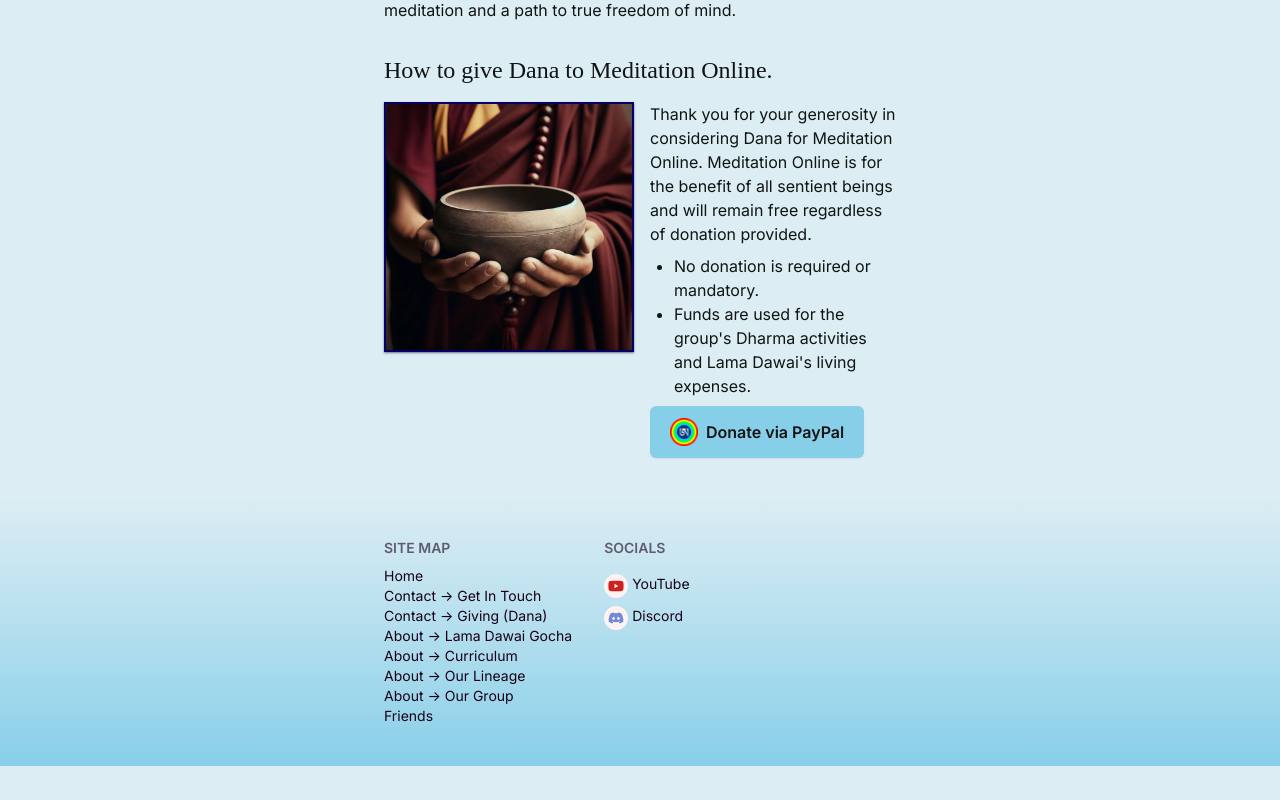
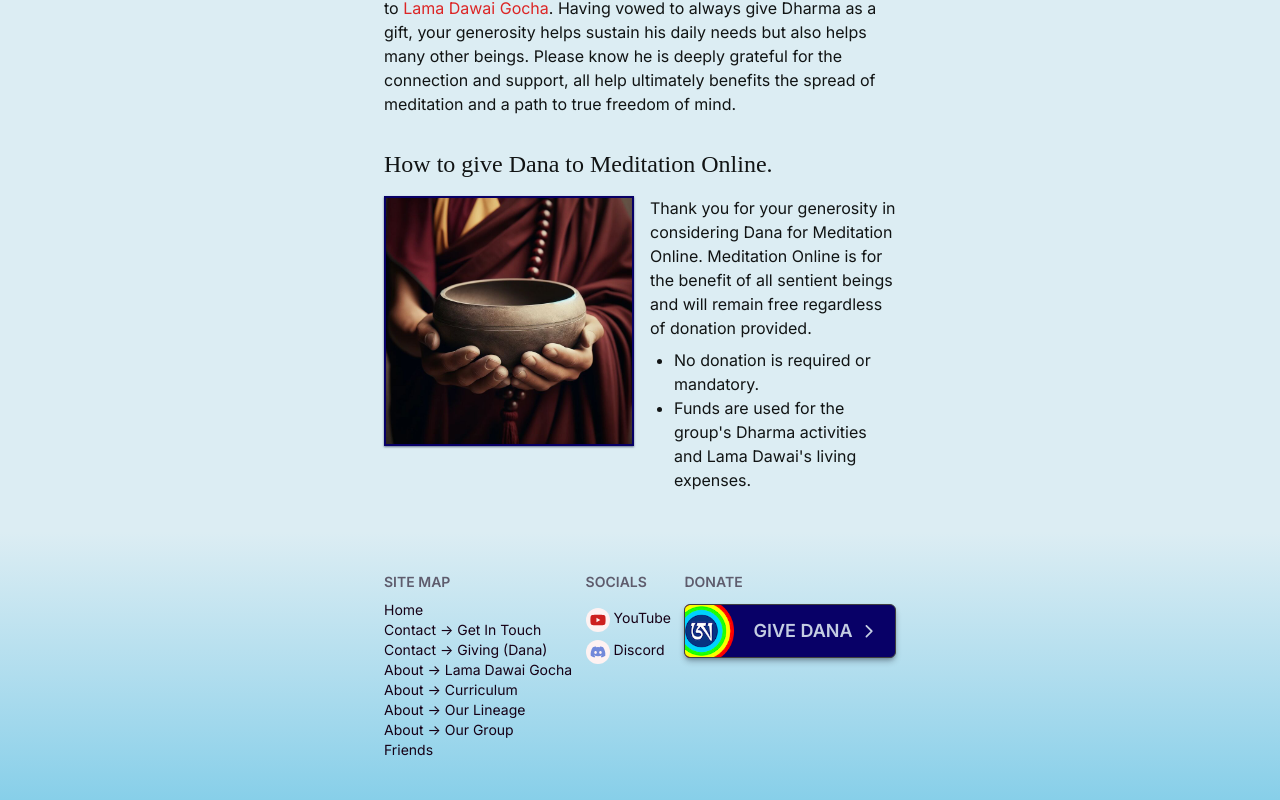
Before and after one commit to mo-sangha/website, a SvelteKit app in the folder frontend/: page /contact/giving in a window 1280 px wide. Shown: the part 538-1338 px from the top of the page. Before the commit the page ends 1304 px from the top, so only its background shows below. Built offline with nearby package versions, Linux system fonts and the light colour scheme; a web font is replaced by a local one.

Commit message:
- Modified icon component to accept Tailwind class prop and optional dimension - Added smaller version of the main icon - Created a new, prominent donation button - Restructured the footer to add an additional column and space them all evenly - Added the new donate button to the giving page

```diff
--- /dev/null
+++ b/frontend/src/components/DonateButton.svelte
@@ -0,0 +1,20 @@
+<script lang="ts">
+	import { faChevronRight } from '@fortawesome/free-solid-svg-icons';
+	import Icon from '../components/Icon.svelte';
+    import iconSmall from '../lib/icon-small.png';
+</script>
+
+<a
+    href="https://www.paypal.com/paypalme/dawaigocha"
+    target="_blank"
+    class="relative flex items-center gap-2 w-fit pl-16 pr-5 py-3
+           text-lg font-bold text-primary-content hover:text-white
+           bg-primary rounded-md border border-neutral-700
+           shadow-md shadow-slate-950/30 hover:shadow-slate-950/50
+           fill-primary-content hover:fill-white
+           hover:scale-105 transition-all duration-300"
+    style="background-image: url({iconSmall}); background-size: 65px 65px; background-position: -16px center; background-repeat: no-repeat;"
+>
+    <span class="z-10 pl-1">GIVE DANA</span>
+    <Icon icon={faChevronRight} class="z-10" dimension="0.9rem" />
+</a>
--- a/frontend/src/components/Icon.svelte
+++ b/frontend/src/components/Icon.svelte
@@ -2,14 +2,15 @@
 	import type { IconDefinition } from '@fortawesome/free-brands-svg-icons';
 	export let icon: IconDefinition;
 	export let color: string;
+	export let dimension: string = '1rem';
 
 	const [width, height, ligatures, unicode, svgPathData] = icon.icon;
 </script>
 
-<div class="flex bg-red-50 rounded-full align-middle items-center p-1">
+<div class="flex bg-red-50 rounded-full align-middle items-center p-1" {...$$restProps}>
 	<svg
-		height="1rem"
-		width="1rem"
+		height={dimension}
+		width={dimension}
 		viewBox={`0 0 ${width} ${height}`}
 		xmlns="http://www.w3.org/2000/svg"
 	>
--- a/frontend/src/routes/+layout.svelte
+++ b/frontend/src/routes/+layout.svelte
@@ -5,6 +5,8 @@
 	import { definition as faDiscord } from '@fortawesome/free-brands-svg-icons/faDiscord';
 	import { definition as faYoutube } from '@fortawesome/free-brands-svg-icons/faYoutube';
 	import Icon from '../components/Icon.svelte';
+	import DonateButton from '../components/DonateButton.svelte';
+
 
 	const socialIcons = [
 		{
@@ -30,7 +32,7 @@
 	<footer
 		class="footer p-10 mt-10 bg-gradient-to-b from-base-100 to-base-300 text-neutral-content p-gutter"
 	>
-		<nav class="flex flex-row gap-8">
+		<nav class="flex flex-row justify-between w-full">
 			<div class="flex flex-col">
 				<header class="footer-title">Site Map</header>
 				<!-- <a href="/" class="link link-hover">Home</a>
@@ -60,6 +62,10 @@
 					</a>
 				{/each}
 			</div>
+			<div class="flex flex-col gap-1">
+				<header class="footer-title">Donate</header>
+				<DonateButton />
+			</div>
 		</nav>
 	</footer>
 </div>
--- a/frontend/src/routes/contact/giving/+page.svelte
+++ b/frontend/src/routes/contact/giving/+page.svelte
@@ -1,5 +1,6 @@
 <script>
 	import Photo from '../../../components/Photo.svelte';
+	import DonateButton from '/src/components/DonateButton.svelte';
 </script>
 
 <div class="h-full w-full flex flex-col gap-8 md:gap-16">
@@ -12,6 +13,9 @@
 			compassion. Your Dana directly aids the dissemination of Dzogchen teachings and sustains our
 			community. Each act of generosity, big or small, contributes to the growth and vitality of our
 			spiritual family.
+		</p>
+		<p class="flex justify-center mt-2">
+			<DonateButton />
 		</p>
 		<p>
 			Dana given to the Meditation Online community offers vital support to <a
@@ -38,16 +42,6 @@
 							Funds are used for the group's Dharma activities and Lama Dawai's living expenses.
 						</li>
 					</ul>
-					<p>
-						<a
-							href="https://www.paypal.com/paypalme/dawaigocha"
-							target="_blank"
-							class="py-3 px-5 round rounded-md bg-base-300 text-base-content hover:bg-primary transition-colors hover:text-primary-content font-bold object-contain flex flex-row w-fit gap-2 items-center shadow-sm hover:shadow-md"
-						>
-							<img src="/favicon-32x32.png" alt="" class="inline-block w-fit object-contain h-7" />
-							<span class="w-full"> Donate via PayPal </span>
-						</a>
-					</p>
 				</div>
 				<Photo src="/photo-begging-bowl.jpg" />
 			</div>
```
Also changed, not shown: frontend/src/lib/icon-small.png (added).
